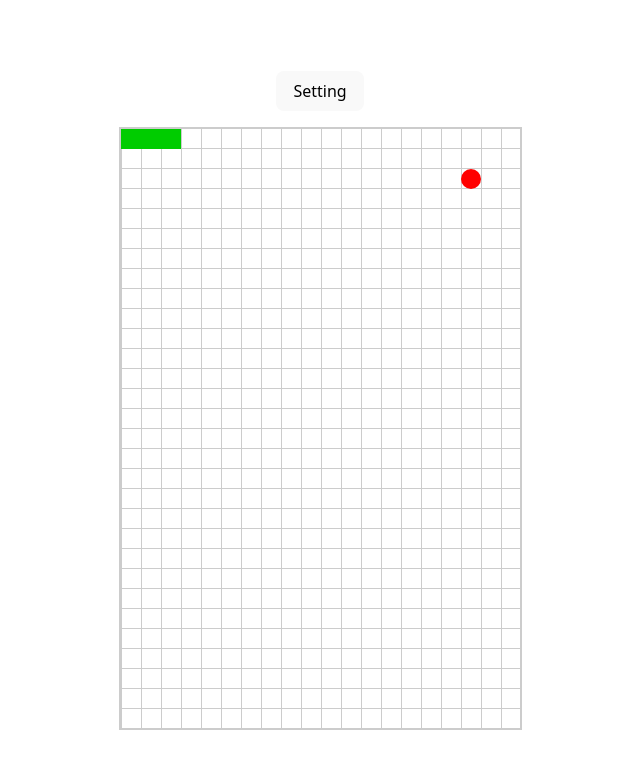
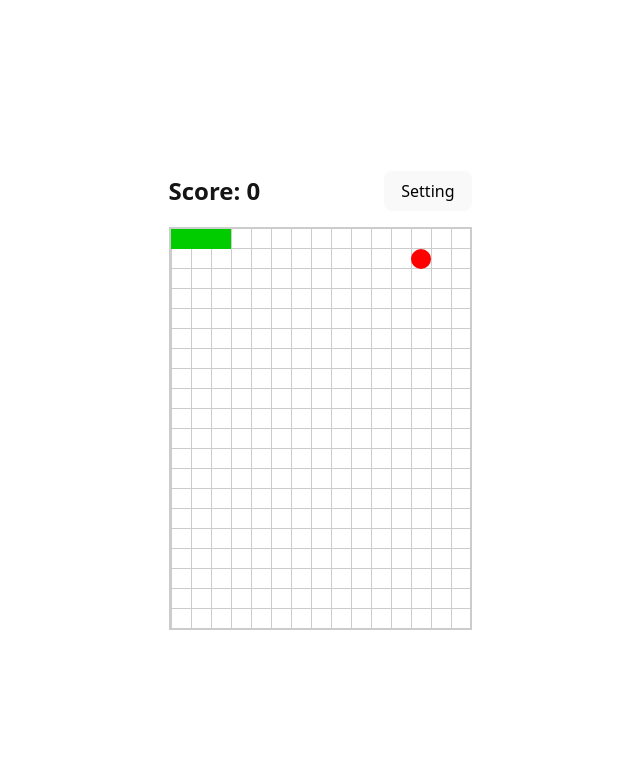
Before and after one commit to tuannguyen1702/snake-game, a React (Vite) app: page / in a window 1280 px wide. Shown: the top 768 px of the page, without its empty margins (320-960 px from the left). Built offline with nearby package versions, Linux system fonts and the light colour scheme.

Commit message:
update UI & show game score

```diff
--- a/src/App.css
+++ b/src/App.css
@@ -1,7 +1,7 @@
 #root {
   max-width: 1280px;
   margin: 0 auto;
-  padding: 2rem;
+  padding: 1rem;
 }
 
 .logo {
--- a/src/components/SnakeGame.css
+++ b/src/components/SnakeGame.css
@@ -2,7 +2,8 @@
   display: flex;
   flex-direction: column;
   align-items: center;
-  padding: 20px;
+  padding: 1rem;
+  border-radius: 1rem;
   background-color: #fff;
 }
 
@@ -18,18 +19,28 @@
 .game-header {
   height: 40px;
   margin-bottom: 16px;
+  display: flex;
+  color: #151515;
+  width: 100%;
+}
+
+.game-score {
+  display: flex;
+  flex: 1;
+  align-items: center;
 }
 
 .grid-setting-form {
-  position: absolute;
+  position: fixed;
   z-index: 99;
   top: 50%;
   left: 50%;
   transform: translate(-50%, -50%);
   background-color: rgba(0, 0, 0, 1);
   color: white;
-  padding: 20px;
-  border-radius: 5px;
+  padding: 1rem;
+  border-radius: .5rem;
+  min-width: 205px;
 }
 
 .grid-setting-form > div:not(:last-child) {
@@ -74,13 +85,14 @@
 
 
 .game-over {
-  position: absolute;
+  position: fixed;
   top: 50%;
   left: 50%;
   transform: translate(-50%, -50%);
   background-color: rgba(0, 0, 0, 0.8);
   color: white;
-  padding: 20px;
-  border-radius: 5px;
+  padding: 1rem;
+  border-radius: 0.5rem;
   text-align: center;
+  min-width: 205px;
 }
--- a/src/components/SnakeGame.tsx
+++ b/src/components/SnakeGame.tsx
@@ -3,7 +3,7 @@ import "./SnakeGame.css";
 import GridSettingForm from "./GridSettingForm";
 import { Direction, GridSize, Position } from "../types";
 
-const GRID_SIZE_DEFAULT: GridSize = { width: 20, height: 30 };
+const GRID_SIZE_DEFAULT: GridSize = { width: 15, height: 20 };
 const CELL_SIZE = 20;
 const INITIAL_SNAKE: Position[] = [
   { x: 2, y: 0 },
@@ -18,6 +18,7 @@ const SnakeGame: React.FC = () => {
   const [bait, setBait] = useState<Position | undefined>();
   const [direction, setDirection] = useState<Direction | "">("");
   const [gameOver, setGameOver] = useState<boolean>(false);
+  const [score, setScore] = useState<number>(0);
 
   const generateBait = () => {
     return {
@@ -35,6 +36,7 @@ const SnakeGame: React.FC = () => {
     setSnake(INITIAL_SNAKE);
     setBait(generateBait());
     setDirection("");
+    setScore(0);
     setGameOver(() => false);
   };
 
@@ -105,6 +107,7 @@ const SnakeGame: React.FC = () => {
 
         // Check if bail is eaten
         if (head.x === bait.x && head.y === bait.y) {
+          setScore((prev) => prev + 1);
           setBait(generateBait());
         } else {
           newSnake.pop();
@@ -129,6 +132,7 @@ const SnakeGame: React.FC = () => {
   return (
     <div className="game-container">
       <div className="game-header">
+        <h2 className="game-score">Score: {score}</h2>
         <button
           onClick={() => {
             setOpenSetting(true);
@@ -177,10 +181,13 @@ const SnakeGame: React.FC = () => {
       )}
       {gameOver && (
         <div className="game-over">
-          <p>Game Over!</p>
-          <button className="btn-primary" onClick={resetGame}>Play Again</button>
+          <h2>You Lose</h2>
+          <button className="btn-primary" onClick={resetGame}>
+            Play Again
+          </button>
         </div>
       )}
+
     </div>
   );
 };
```
